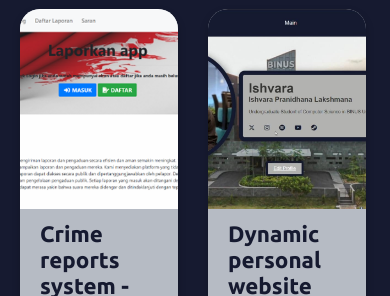
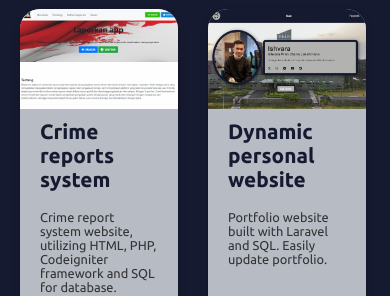
Before and after one commit to varqse/ishvarqse, a plain HTML site: page index.html in a window 390 px wide. Shown: the part 1270-1566 px from the top of the page. Drawn offline with Linux system fonts and the light colour scheme.

Commit message:
project section edit

```diff
--- a/css/style.css
+++ b/css/style.css
@@ -576,6 +576,25 @@ button.hamburgmenu > i.icon-close {
     header {
         height: 100vh;
     }
+    .grid > .item > img {
+        width: 100%;
+        height: 100px; /* Tinggi tetap untuk gambar */
+        object-fit: cover; /* Memastikan gambar tidak terdistorsi */
+        margin-bottom: -30px; /* Jarak antara gambar dan judul */
+    }
+
+    .grid > .item > .itemdetail p:first-child {
+        font-size: 1.2rem; /* Misalnya, untuk ukuran font judul project */
+        font-weight: bold;
+        color: #161A30;
+        margin-bottom: 5px;
+    }
+
+    .grid > .item > .itemdetail p:nth-child(2) {
+        font-size: 0.8rem; /* Misalnya, untuk ukuran font deskripsi project */
+        margin-bottom: 9px;
+        color: #333;
+    }
 
 }
 
@@ -596,6 +615,19 @@ button.hamburgmenu > i.icon-close {
     }
     .menu {
         display: none;
+    }
+
+    .grid > .item > .itemdetail p:first-child {
+        font-size: 1.3rem; /* Misalnya, untuk ukuran font judul project */
+        font-weight: bold;
+        color: #161A30;
+        margin-bottom: 5px;
+    }
+
+    .grid > .item > .itemdetail p:nth-child(2) {
+        font-size: 0.8rem; /* Misalnya, untuk ukuran font deskripsi project */
+        margin-bottom: 8px;
+        color: #333;
     }
 }
 
--- a/index.html
+++ b/index.html
@@ -74,7 +74,7 @@
                     <div class="item">
                         <img src="image/project1.png" alt="Project 1">
                         <div class="itemdetail">
-                            <p>Crime reports system - Laporkan</p>
+                            <p>Crime reports system</p>
                             <p>Crime report system website, utilizing HTML, PHP, Codeigniter framework and SQL for database.</p>
                             <div>
                                 <a href="https://github.com/varqse/laporkan-app" class="button" target="_blank">
```
